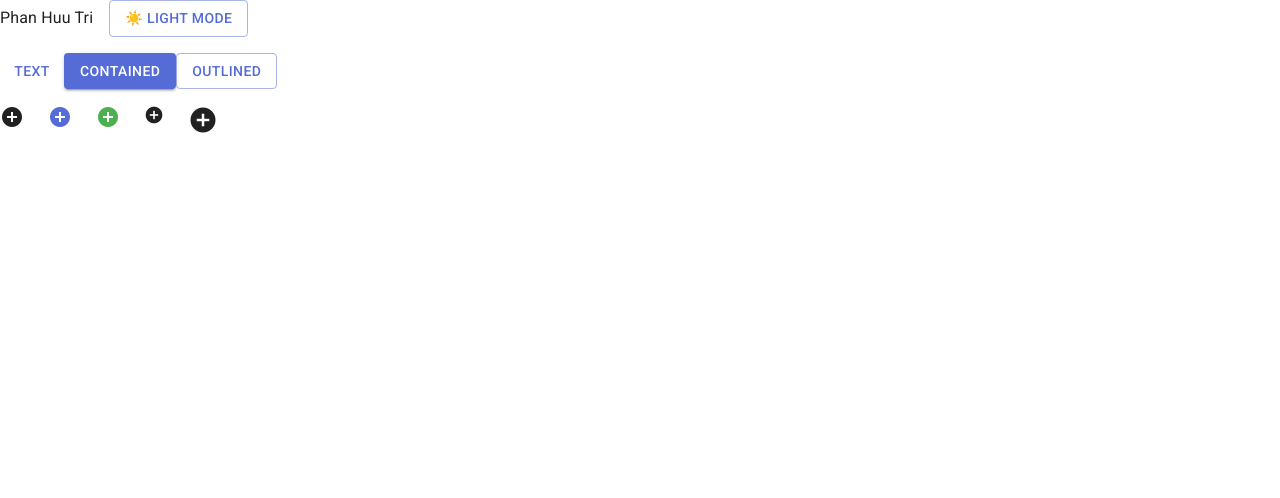
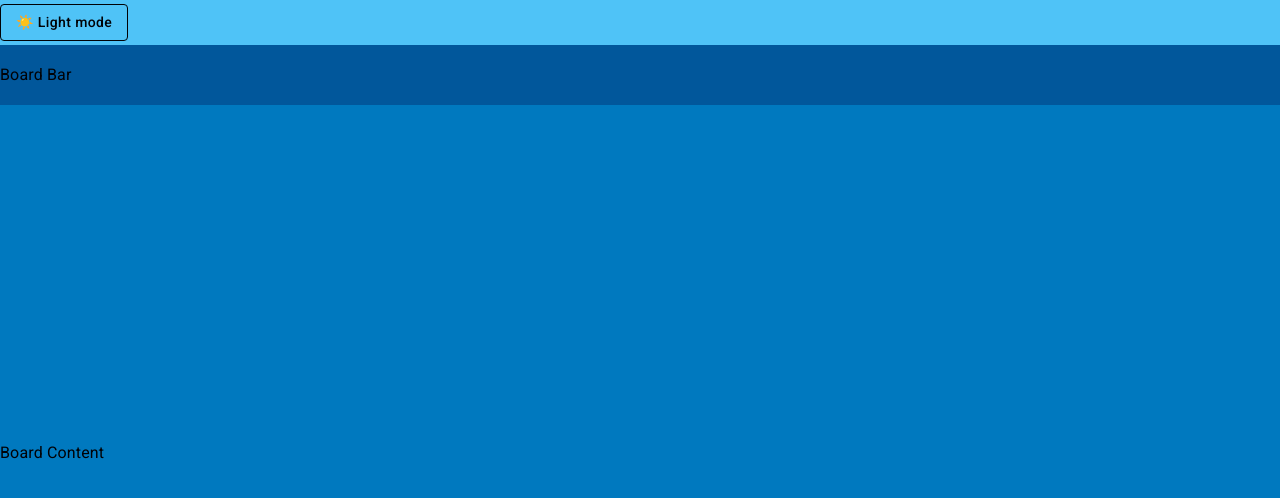
Before and after one commit to HuxTris/Trello, a React (Vite) app in the folder frontend/Trello-clone/: page / in a window 1280 px wide. Shown: the top 498 px of the page. Built offline with nearby package versions, Linux system fonts and the light colour scheme.

Commit message:
layout Trello basic

```diff
--- a/frontend/Trello-clone/index.html
+++ b/frontend/Trello-clone/index.html
@@ -4,7 +4,7 @@
     <meta charset="UTF-8" />
     <link rel="icon" type="image/svg+xml" href="/vite.svg" />
     <meta name="viewport" content="width=device-width, initial-scale=1.0" />
-    <title>trello-clone</title>
+    <title>Trello MERN Stack Hữu Trí</title>
     <link rel="preconnect" href="https://fonts.googleapis.com" />
     <link rel="preconnect" href="https://fonts.gstatic.com" crossorigin />
     <link
--- a/frontend/Trello-clone/src/App.jsx
+++ b/frontend/Trello-clone/src/App.jsx
@@ -1,8 +1,10 @@
+import Container from '@mui/material/Container';
 import Button from '@mui/material/Button'
 import Icon from '@mui/material/Icon';
 import Stack from '@mui/material/Stack';
 import { green } from '@mui/material/colors';
 import { useColorScheme } from '@mui/material/styles';
+import Box from '@mui/material/Box';
 
 function ModeToggle() {
   const { mode, setMode } = useColorScheme();
@@ -19,6 +21,14 @@ function ModeToggle() {
       onClick={() => {
         setMode(mode === 'light' ? 'dark' : 'light');
       }}
+      sx={{
+        color: 'text.primary',
+        borderColor: 'text.primary',
+        '&:hover': {
+          borderColor: 'text.primary',
+          backgroundColor: 'rgba(255, 255, 255, 0.2)',
+        },
+      }}
     >
       {mode === 'light' ? '🌙 Dark mode' : '☀️ Light mode'}
     </Button>
@@ -28,22 +38,35 @@ function ModeToggle() {
 function App() {
 
   return (
-    <>
-    <Stack direction="row" alignItems="center" spacing={2} sx={{ mb: 2 }}>
-      <div>Phan Huu Tri</div>
-      <ModeToggle />
-    </Stack>
-    <Button variant='text'>Text</Button>
-    <Button variant='contained'>Contained</Button>
-    <Button variant='outlined'>Outlined</Button>
-    <Stack direction="row" spacing={3} sx={{ mt: 2 }}>
-      <Icon>add_circle</Icon>
-      <Icon color="primary">add_circle</Icon>
-      <Icon sx={{ color: green[500] }}>add_circle</Icon>
-      <Icon fontSize="small">add_circle</Icon>
-      <Icon sx={{ fontSize: 30 }}>add_circle</Icon>
-    </Stack>
-    </>
+    <Container disableGutters maxWidth={false} sx={{ height: '100vh'}}>
+      <Box sx={{
+        backgroundColor: 'primary.light',
+        height: (theme) => theme.trelloCustom.appBarHeight,
+        width: '100%',
+        display: 'flex',
+        alignItems: 'center',
+        }}>
+        <ModeToggle />
+      </Box>
+      <Box sx={{
+        bgcolor: 'primary.dark',
+        height: (theme) => theme.trelloCustom.boardBarHeight,
+        width: '100%',
+        display: 'flex',
+        alignItems: 'center',
+      }}>
+        Board Bar
+      </Box>
+      <Box sx={{
+        bgcolor: 'primary.main',
+        width: '100%',
+        display: 'flex',
+        alignItems: 'center',
+        height: (theme) => `calc(100vh - ${theme.trelloCustom.appBarHeight} - ${theme.trelloCustom.boardBarHeight})`,
+      }}>
+        Board Content
+      </Box>
+    </Container>
   )
 }
 
--- a/frontend/Trello-clone/src/theme.js
+++ b/frontend/Trello-clone/src/theme.js
@@ -1,8 +1,46 @@
-import { createTheme } from '@mui/material/styles';
-import { red } from '@mui/material/colors';
+import { createTheme } from '@mui/material/styles'
+
+// Trello-inspired colors
+const TRELLO_COLORS = {
+  // Primary Blue (Trello brand blue)
+  primaryLight: '#0079BF',
+  primaryDark: '#579DFF',
+
+  // App Bar / Header
+  appBarLight: '#1565C0',
+  appBarDark: '#1D2125',
+
+  // Board Bar (sub-header below appbar)
+  boardBarLight: '#1976D2',
+  boardBarDark: '#1D2125',
+
+  // Board Content (main area)
+  boardContentLight: '#0079BF',
+  boardContentDark: '#1D2125',
+
+  // Column (list)
+  columnLight: '#EBECF0',
+  columnDark: '#22272B',
+  columnHeaderLight: '#091E42',
+  columnHeaderDark: '#B6C2CF',
+
+  // Card
+  cardLight: '#FFFFFF',
+  cardDark: '#282E33',
+
+  // Text colors
+  textPrimaryLight: '#000206ff',
+  textPrimaryDark: '#f5f5f5ff',
+  textSecondaryLight: '#44546F',
+  textSecondaryDark: '#8C9BAB',
+}
 
 // Create a theme instance.
 const theme = createTheme({
+  trelloCustom: {
+    appBarHeight: '45px',
+    boardBarHeight: '60px',
+  },
   cssVariables: {
     colorSchemeSelector: 'class'
   },
@@ -11,30 +49,161 @@ const theme = createTheme({
     light: {
       palette: {
         primary: {
-          main: '#556cd6',
+          main: TRELLO_COLORS.primaryLight,        // #0079BF - Trello blue
+          light: '#4FC3F7',
+          dark: '#01579B',
         },
         secondary: {
-          main: '#19857b',
+          main: '#FF9800',
         },
         error: {
-          main: red.A400,
+          main: '#EB5A46',     // Trello red
+        },
+        warning: {
+          main: '#F2D600',     // Trello yellow
+        },
+        success: {
+          main: '#61BD4F',     // Trello green
+        },
+        info: {
+          main: '#00C2E0',     // Trello teal
+        },
+        background: {
+          default: TRELLO_COLORS.boardContentLight,
+          paper: TRELLO_COLORS.cardLight,
+        },
+        text: {
+          primary: TRELLO_COLORS.textPrimaryLight,
+          secondary: TRELLO_COLORS.textSecondaryLight,
+        },
+        // -- Custom colors (access via theme.palette.xxx) --
+        appBar: {
+          main: TRELLO_COLORS.appBarLight,
+        },
+        boardBar: {
+          main: TRELLO_COLORS.boardBarLight,
+        },
+        boardContent: {
+          main: TRELLO_COLORS.boardContentLight,
+        },
+        column: {
+          main: TRELLO_COLORS.columnLight,
+          header: TRELLO_COLORS.columnHeaderLight,
+        },
+        card: {
+          main: TRELLO_COLORS.cardLight,
         },
       }
     },
     dark: {
       palette: {
         primary: {
-          main: '#90caf9', // primary color for dark mode
+          main: TRELLO_COLORS.primaryDark,         // #579DFF
+          light: '#85B8FF',
+          dark: '#388BFD',
         },
         secondary: {
-          main: '#f48fb1',
+          main: '#FFA726',
         },
         error: {
-          main: red.A400,
+          main: '#EF5350',
+        },
+        warning: {
+          main: '#FDD835',
+        },
+        success: {
+          main: '#66BB6A',
+        },
+        info: {
+          main: '#29B6F6',
+        },
+        background: {
+          default: '#1D2125',
+          paper: TRELLO_COLORS.cardDark,
+        },
+        text: {
+          primary: TRELLO_COLORS.textPrimaryDark,
+          secondary: TRELLO_COLORS.textSecondaryDark,
+        },
+        // -- Custom colors (access via theme.palette.xxx) --
+        appBar: {
+          main: TRELLO_COLORS.appBarDark,
+        },
+        boardBar: {
+          main: TRELLO_COLORS.boardBarDark,
+        },
+        boardContent: {
+          main: TRELLO_COLORS.boardContentDark,
+        },
+        column: {
+          main: TRELLO_COLORS.columnDark,
+          header: TRELLO_COLORS.columnHeaderDark,
+        },
+        card: {
+          main: TRELLO_COLORS.cardDark,
         },
       }
     }
   },
-});
+  // -- Shared component overrides & typography --
+  typography: {
+    fontFamily: '"Roboto", "Helvetica", "Arial", sans-serif',
+    // Tạo variant nhỏ hơn cho labels, badges
+    caption: {
+      fontSize: '0.75rem',
+      fontWeight: 500,
+    },
+  },
+  components: {
+    MuiCssBaseline: {
+      styleOverrides: {
+        // Scrollbar custom cho cả trang
+        '*::-webkit-scrollbar': {
+          width: '8px',
+          height: '8px',
+        },
+        '*::-webkit-scrollbar-thumb': {
+          backgroundColor: '#BFC6D0',
+          borderRadius: '8px',
+        },
+        '*::-webkit-scrollbar-thumb:hover': {
+          backgroundColor: '#A0AAB4',
+        },
+      },
+    },
+    MuiButton: {
+      styleOverrides: {
+        root: {
+          textTransform: 'none', // Trello không dùng uppercase cho button
+          fontWeight: 500,
+        },
+      },
+    },
+    MuiOutlinedInput: {
+      styleOverrides: {
+        root: {
+          fontSize: '0.875rem',
+        },
+      },
+    },
+    MuiInputLabel: {
+      styleOverrides: {
+        root: {
+          fontSize: '0.875rem',
+        },
+      },
+    },
+    MuiTypography: {
+      styleOverrides: {
+        root: {
+          // Để chống overflow text ngoài box
+          '&.MuiTypography-body1': {
+            fontSize: '0.875rem',
+          },
+        },
+      },
+    },
+  },
+})
 
-export default theme;
+export default theme
```
